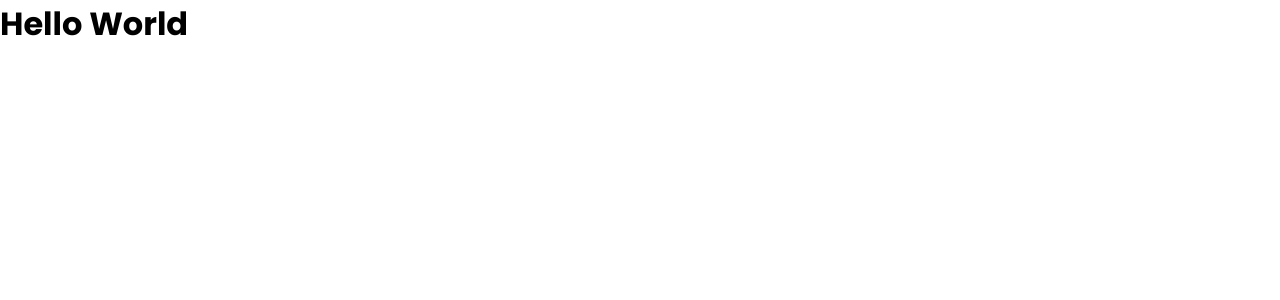
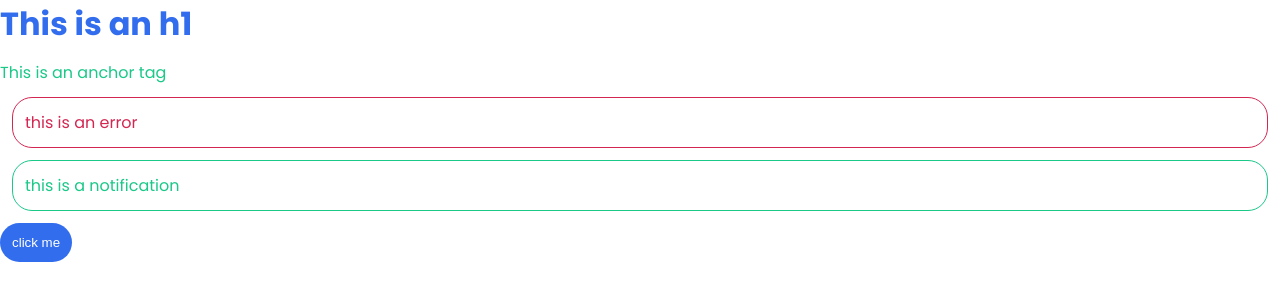
Before and after one commit to Jimi-Chhatrala/scss-sass, a website: page index.html in a window 1280 px wide. Drawn offline with Linux system fonts and the light colour scheme.

Commit message:
Variables

```diff
--- a/index.html
+++ b/index.html
@@ -7,6 +7,10 @@
     <title>Sass Tutorial</title>
   </head>
   <body>
-    <h1><a href="#">Hello World</a></h1>
+    <h1>This is an h1</h1>
+    <a href="#">This is an anchor tag</a>
+    <p class="error">this is an error</p>
+    <p class="notification">this is a notification</p>
+    <button>click me</button>
   </body>
 </html>
--- a/index.scss
+++ b/index.scss
@@ -34,3 +34,55 @@ img {
 //     color: red;
 //   }
 // }
+
+// theme colors
+
+$primary: #326dee;
+$secondary: #1ac888;
+$error: #d32752;
+$info: #f6c31c;
+
+// spacing
+$base-padding: 0.75rem;
+$base-margin: 0.75rem;
+
+// borders
+$base-border-thickness: 1px;
+$base-border-raduis: 20px;
+
+h1 {
+  color: $primary;
+  margin-bottom: $base-margin;
+}
+
+a {
+  color: $secondary;
+}
+
+button {
+  color: white;
+  border: 0;
+  background: $primary;
+  border-radius: $base-border-raduis;
+  padding: $base-padding;
+}
+
+.error {
+  color: $error;
+  border-color: $error;
+  border-style: solid;
+  margin: $base-margin;
+  padding: $base-padding;
+  border-radius: $base-border-raduis;
+  border-width: $base-border-thickness;
+}
+
+.notification {
+  color: $secondary;
+  border-color: $secondary;
+  border-style: solid;
+  margin: $base-margin;
+  padding: $base-padding;
+  border-radius: $base-border-raduis;
+  border-width: $base-border-thickness;
+}
```
Also changed, not shown: css/index.css.
